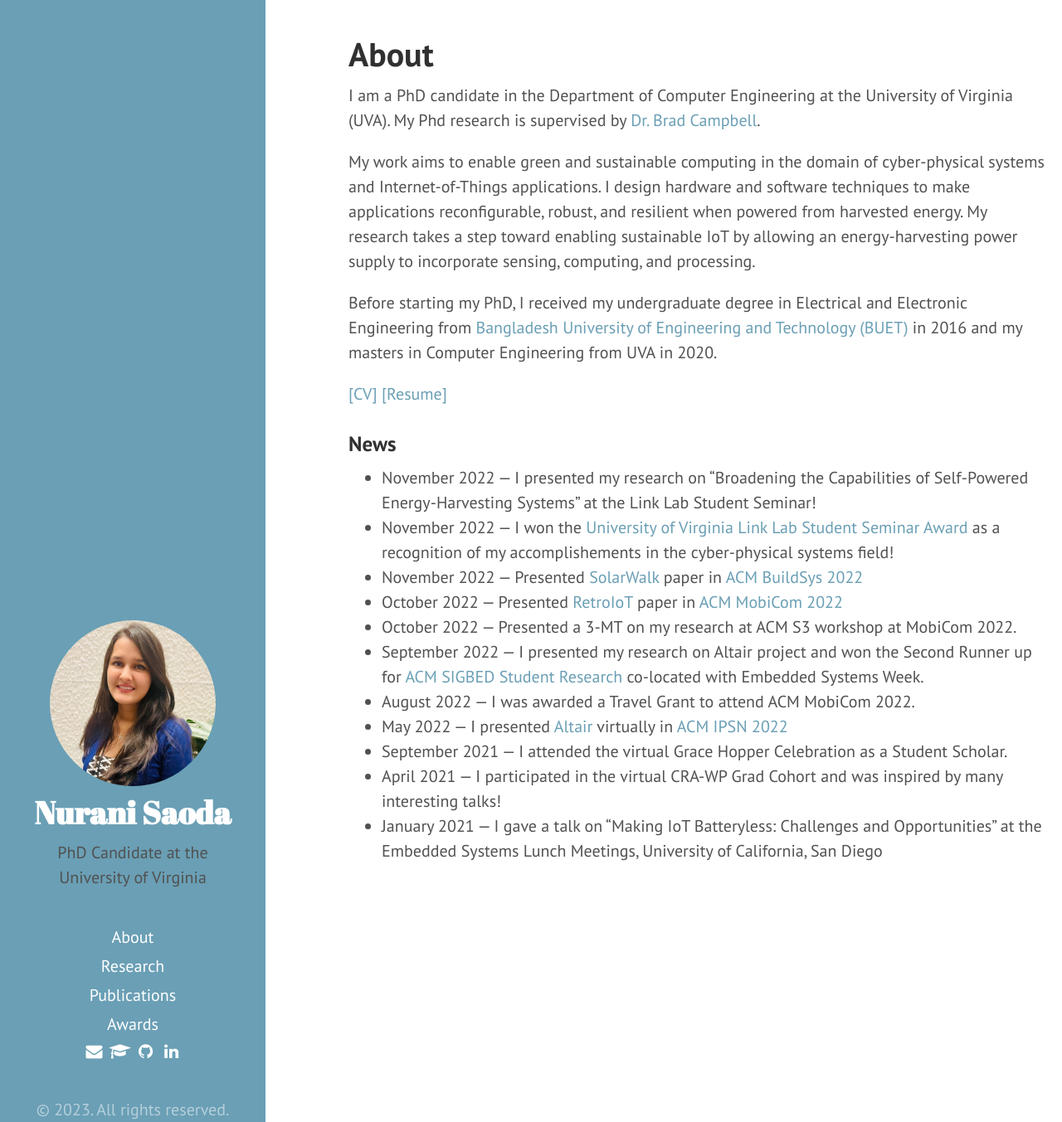
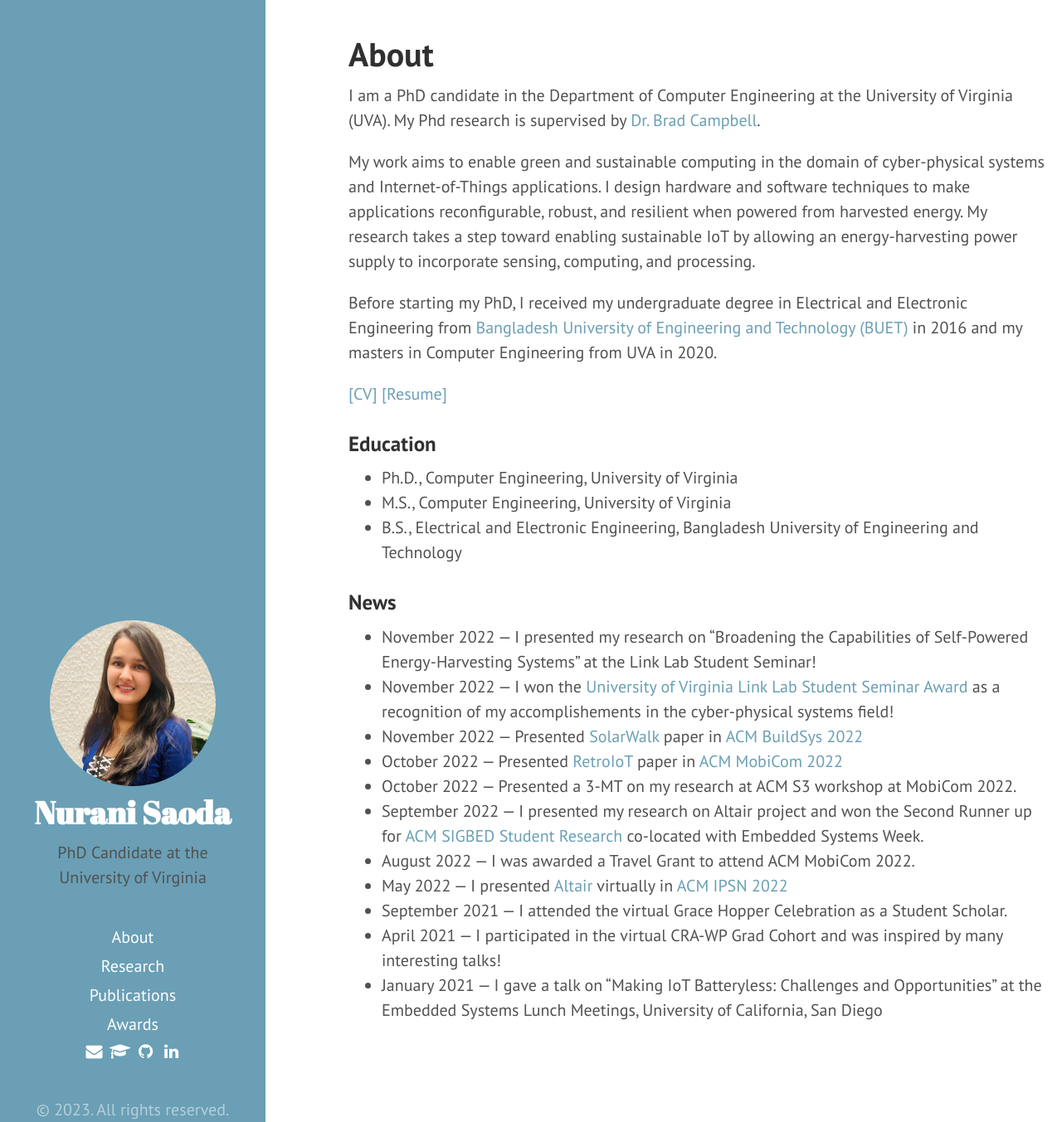
Before and after one commit to nsaoda/nsaoda.github.io, a Jekyll site: the page built from index.md, in a window 1280 px wide and 1353 px high. Shown: the whole window at 83% size. Built offline with Jekyll 4.4.1, drawn with Linux system fonts in a browser that asks for light colours; cached includes are drawn as plain includes.

Commit message:
added education

```diff
--- a/index.md
+++ b/index.md
@@ -10,6 +10,12 @@ My work aims to enable green and sustainable computing in the domain of cyber-ph
 Before starting my PhD, I received my undergraduate degree in Electrical and Electronic Engineering from [Bangladesh University of Engineering and Technology (BUET)](https://eee.buet.ac.bd/) in 2016 and my masters in Computer Engineering from UVA in 2020.
 
 [\[CV\]]({{'/'|relative_url}}assets/CV/CV_Nurani_Saoda.pdf) [\[Resume\]]({{'/'|relative_url}}assets/resume/Resume_Nurani_Saoda.pdf)
+
+### Education
+
+* Ph.D., Computer Engineering, University of Virginia
+* M.S., Computer Engineering, University of Virginia
+* B.S., Electrical and Electronic Engineering, Bangladesh University of Engineering and Technology
 
 ### News
 
```
